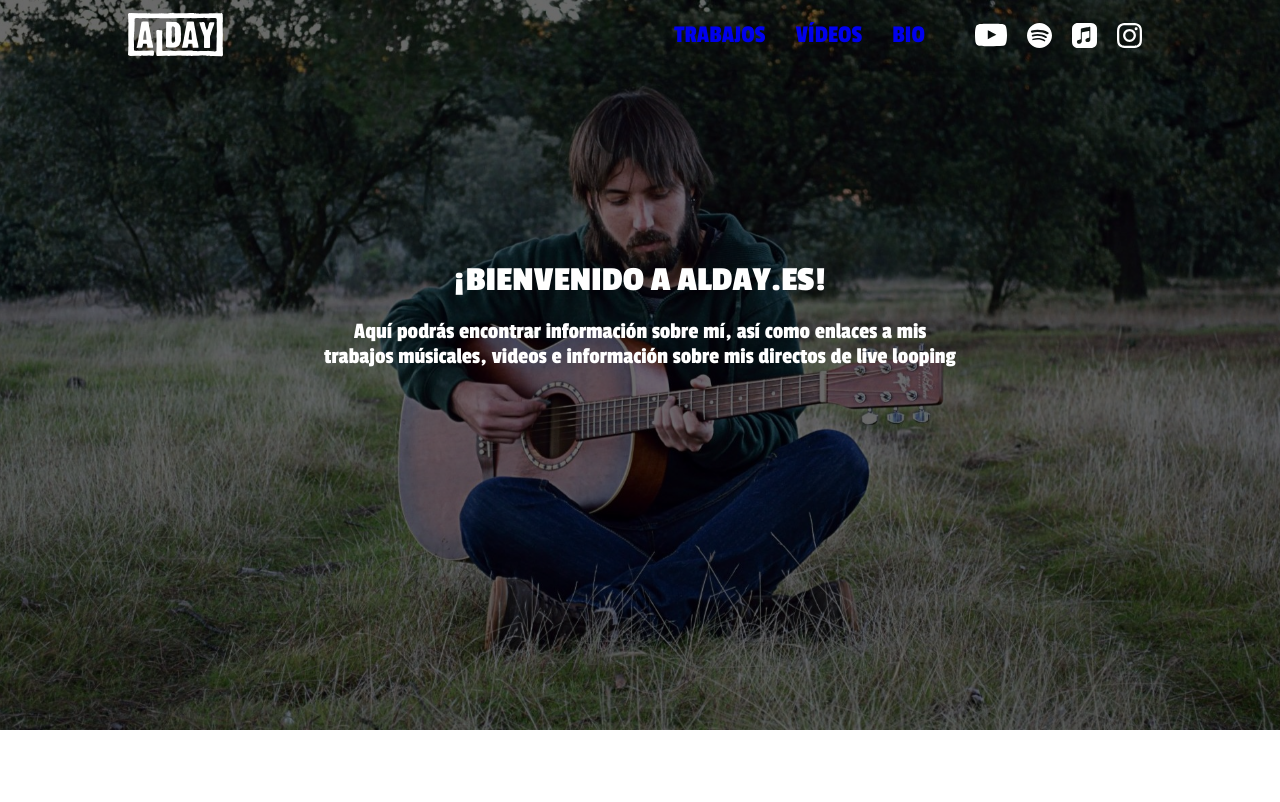
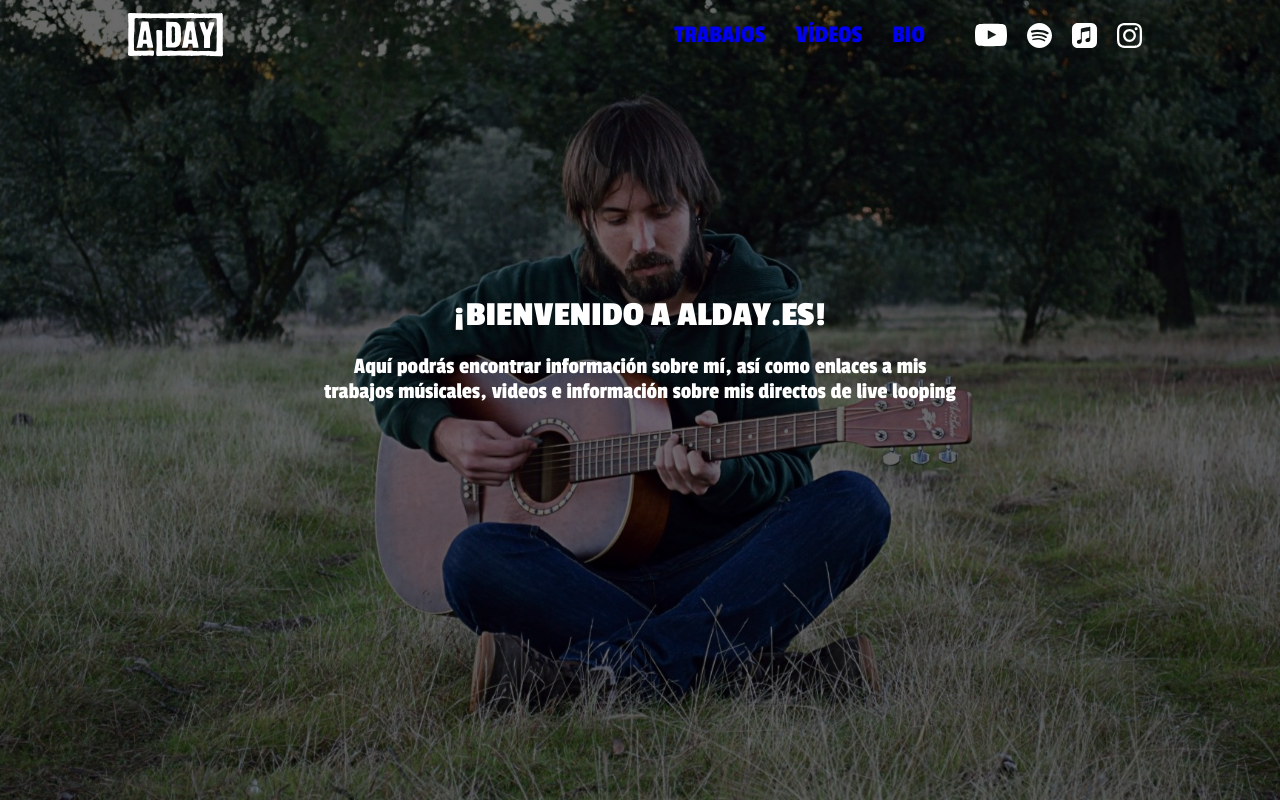
Before and after one commit to aldaydev/alday_es-v2, an Angular app: page / in a window 1280 px wide. Shown: the top 802 px of the page. Built offline with nearby package versions, Linux system fonts and the light colour scheme.

Commit message:
feat/header done

```diff
--- a/src/app/pages/home/home.css
+++ b/src/app/pages/home/home.css
@@ -1,6 +1,6 @@
 .spotlight {
     width: 100%;
-    height: calc(100dvh - 70px);
+    height: 100dvh;
     overflow: hidden;
     display: flex;
     justify-content: center;
@@ -47,6 +47,7 @@
 
 .spotlight__description{
     font-size: 2.3rem;
+    font-weight: 400;
     margin-top: 20px;
     margin-bottom: 100px;
     max-width: 800px;
```
